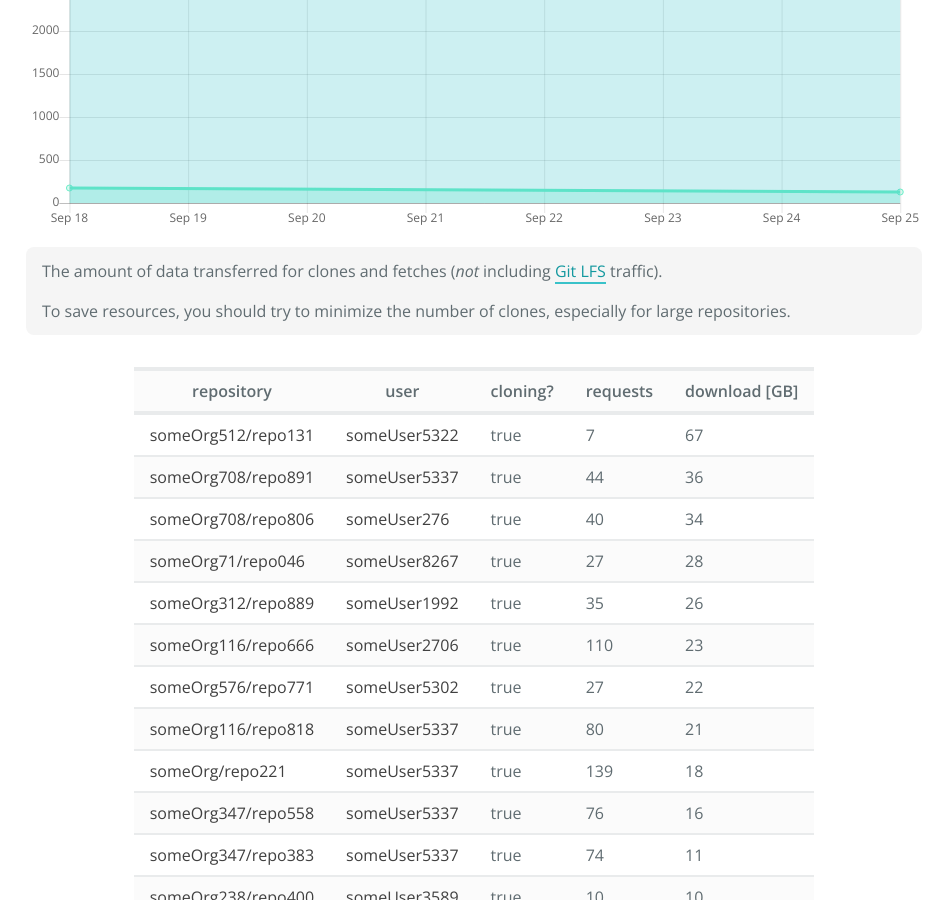
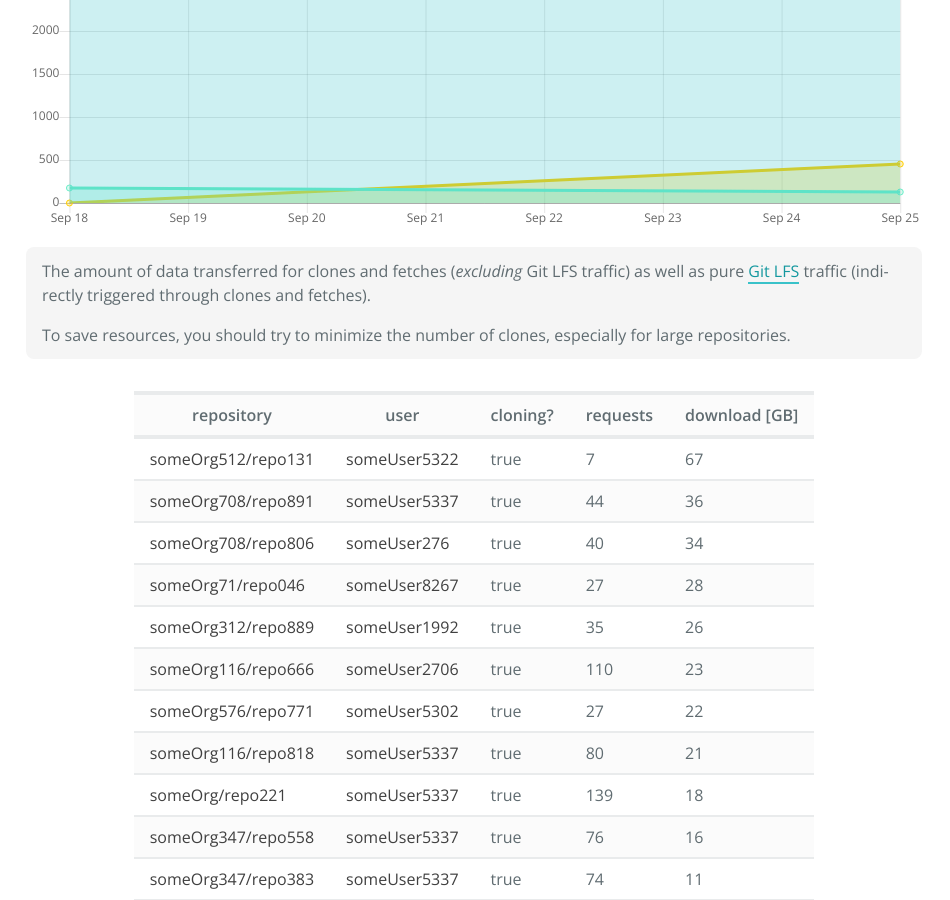
Before and after one commit to Autodesk/hubble, a Jekyll site: the page built from docs/housekeeping-git-traffic.html, in a window 1280 px wide and 900 px high, scrolled down 1377 px. Shown: the whole window, without its empty margins (166-1116 px from the left). Built offline with Jekyll 4.4.1, drawn with Linux system fonts in a browser that asks for light colours; nearby versions of some CDN libraries.

Commit message:
Track Git LFS traffic

```diff
--- a/docs/demo-data/git-download.tsv
+++ b/docs/demo-data/git-download.tsv
@@ -1,8 +1,8 @@
-date	clones	fetches	clone traffic [GB]	fetch traffic [GB]
-2017-10-04	17272	22348	672	25
-2017-10-03	18067	21223	587	28
-2017-10-02	15605	20744	502	20
-2017-10-01	6108	3569	148	6
+date	clones	fetches	clone traffic [GB]	fetch traffic [GB]	LFS traffic [GB]
+2017-10-04	17272	22348	672	25	500
+2017-10-03	18067	21223	587	28	450
+2017-10-02	15605	20744	502	20	475
+2017-10-01	6108	3569	148	6	455
 2017-09-30	5009	2024	107	0
 2017-09-29	19162	20887	665	12
 2017-09-28	21352	25783	672	17
--- a/docs/housekeeping-git-traffic.html
+++ b/docs/housekeeping-git-traffic.html
@@ -82,7 +82,8 @@ permalink: /housekeeping-git-traffic
 					"series":
 					[
 						"clone traffic [GB]",
-						"fetch traffic [GB]"
+						"fetch traffic [GB]",
+						"LFS traffic [GB]"
 					],
 					"slice": [0, 61]
 				},
@@ -97,7 +98,8 @@ permalink: /housekeeping-git-traffic
 					"series":
 					[
 						"clone traffic [GB]",
-						"fetch traffic [GB]"
+						"fetch traffic [GB]",
+						"LFS traffic [GB]"
 					],
 					"slice": [0, 106],
 					"default": true
@@ -113,14 +115,15 @@ permalink: /housekeeping-git-traffic
 					"series":
 					[
 						"clone traffic [GB]",
-						"fetch traffic [GB]"
+						"fetch traffic [GB]",
+						"LFS traffic [GB]"
 					]
 				}
 			]
 		}'></canvas>
 	<div class="info-box">
 		<p>
-			The amount of data transferred for clones and fetches (<em>not</em> including <a href="https://git-lfs.github.com/">Git LFS</a> traffic).
+			The amount of data transferred for clones and fetches (<em>excluding</em> Git LFS traffic) as well as pure <a href="https://git-lfs.github.com/">Git LFS</a> traffic (indirectly triggered through clones and fetches).
 		</p>
 		<p>
 			To save resources, you should try to minimize the number of clones, especially for large repositories.
```
Also changed, not shown: 2 other files.
